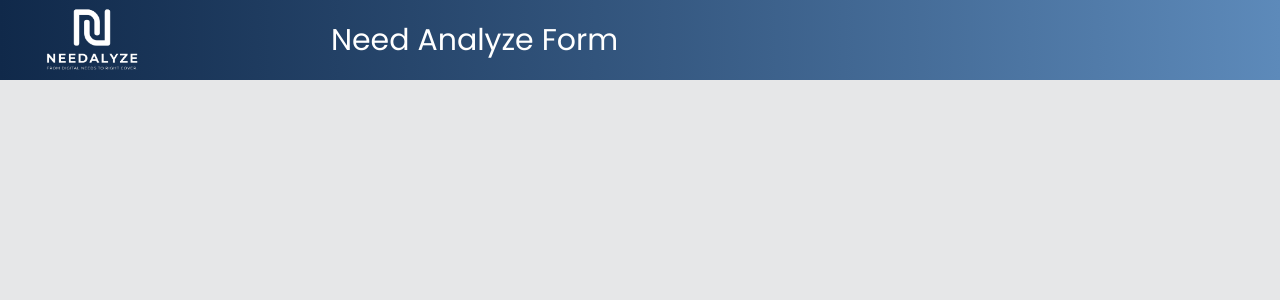
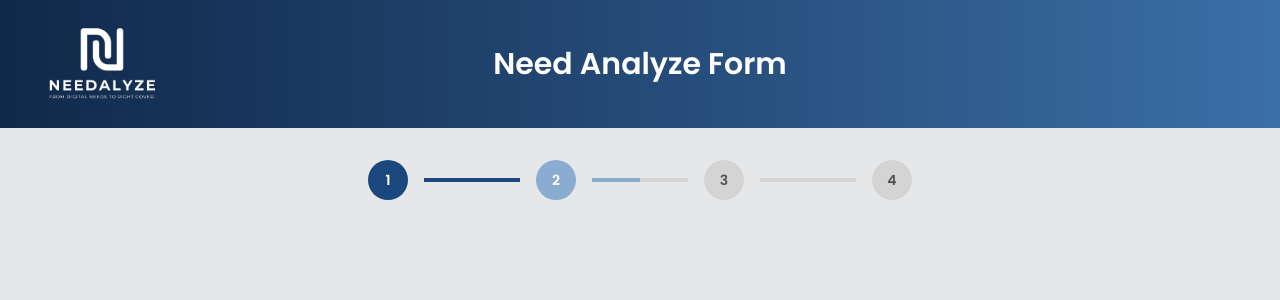
Before and after one commit to itswijay/Needalyze, a Next.js app: page /NeedAnalysisFormPage2 in a window 1280 px wide. Shown: the top 300 px of the page. Built offline with nearby package versions, Linux system fonts and the light colour scheme.

Commit message:
feat: modify  Need Analysis Header and create progress bar component

```diff
--- a/src/app/NeedAnalysisFormPage2/page.jsx
+++ b/src/app/NeedAnalysisFormPage2/page.jsx
@@ -1,9 +1,11 @@
 import NeedAnalysisFormHeader from '@/components/NeedAnalysisFormHeader';
+import ProgressBar from '@/components/ProgressBar';
 
 export default function NeedAnalysisFormPage2() {
   return (
     <div className="min-h-screen bg-gray-50">
       <NeedAnalysisFormHeader />
+      <ProgressBar currentStep={2} />
 
 
     </div>
--- a/src/components/NeedAnalysisFormHeader.jsx
+++ b/src/components/NeedAnalysisFormHeader.jsx
@@ -2,23 +2,25 @@ import Image from 'next/image';
 
 export default function NeedAnalysisFormHeader() {
   return (
-    <div className="w-full h-20 bg-gradient-to-r from-[#10294A] to-[#5d8aba] flex items-center justify-between px-8 relative">
-
+    <div className="w-full h-32 bg-gradient-to-r from-[#10294A] to-[#3B6FA7] flex items-center justify-between px-8 relative">
+      {/* Logo on the left */}
       <div className="flex items-center">
         <Image
           src="/images/logos/white-t.png"
           alt="Needalyze Logo"
-          width={120}
-          height={30}
+          width={140}
+          height={40}
           className="object-contain"
         />
       </div>
 
-      <div className="absolute left-1/3 transform -translate-x-1/3">
-        <h1 className="text-white text-3xl font-poppins">Need Analyze Form</h1>
+      {/* Title perfectly centered */}
+      <div className="absolute left-1/2 top-1/2 transform -translate-x-1/2 -translate-y-1/2">
+        <h1 className="text-white text-3xl font-semibold whitespace-nowrap">Need Analyze Form</h1>
       </div>
 
-      <div className="w-[120px]"></div>
+      {/* Empty div to maintain flexbox balance */}
+      <div className="w-[140px]"></div>
     </div>
   );
 }
--- /dev/null
+++ b/src/components/ProgressBar.jsx
@@ -0,0 +1,45 @@
+export default function ProgressBar({ currentStep = 2, totalSteps = 4 }) {
+  return (
+    <div className="w-full max-w-2xl mx-auto px-8 py-8">
+      <div className="flex items-center justify-center">
+        {Array.from({ length: totalSteps }, (_, index) => {
+          const stepNumber = index + 1;
+          const isActive = stepNumber === currentStep;
+          const isCompleted = stepNumber < currentStep;
+          const isCurrentOrCompleted = stepNumber <= currentStep;
+
+          return (
+            <div key={stepNumber} className="flex items-center">
+              {/* Step Circle */}
+              <div className={`
+                w-10 h-10 rounded-full flex items-center justify-center text-sm font-semibold
+                ${isActive
+                  ? 'bg-[#89acd0] text-white'
+                  : isCompleted
+                    ? 'bg-[#1b477f] text-white'
+                    : 'bg-neutral-300 text-neutral-600'
+                }
+              `}>
+                {stepNumber}
+              </div>
+
+              {/* Progress Line (don't show after last step) */}
+              {stepNumber < totalSteps && (
+                <div className="relative h-1 w-24 mx-4 bg-neutral-300">
+                  {/* Half-filled line for current step */}
+                  {stepNumber === currentStep && (
+                    <div className="absolute top-0 left-0 h-1 w-1/2 bg-[#89acd0]" />
+                  )}
+                  {/* Fully filled line for completed steps */}
+                  {stepNumber < currentStep && (
+                    <div className="absolute top-0 left-0 h-1 w-full bg-[#1b477f]" />
+                  )}
+                </div>
+              )}
+            </div>
+          );
+        })}
+      </div>
+    </div>
+  );
+}
```
